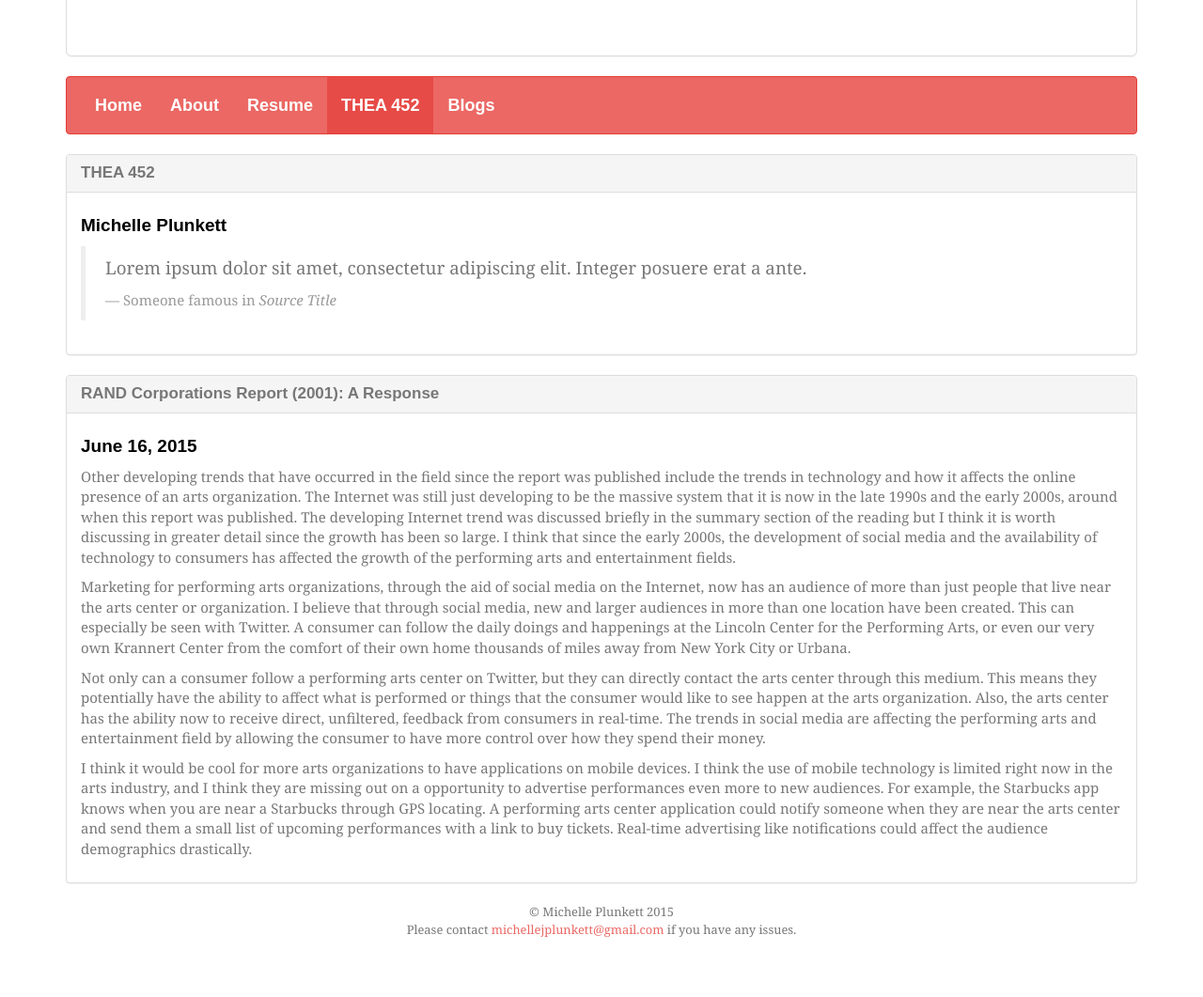
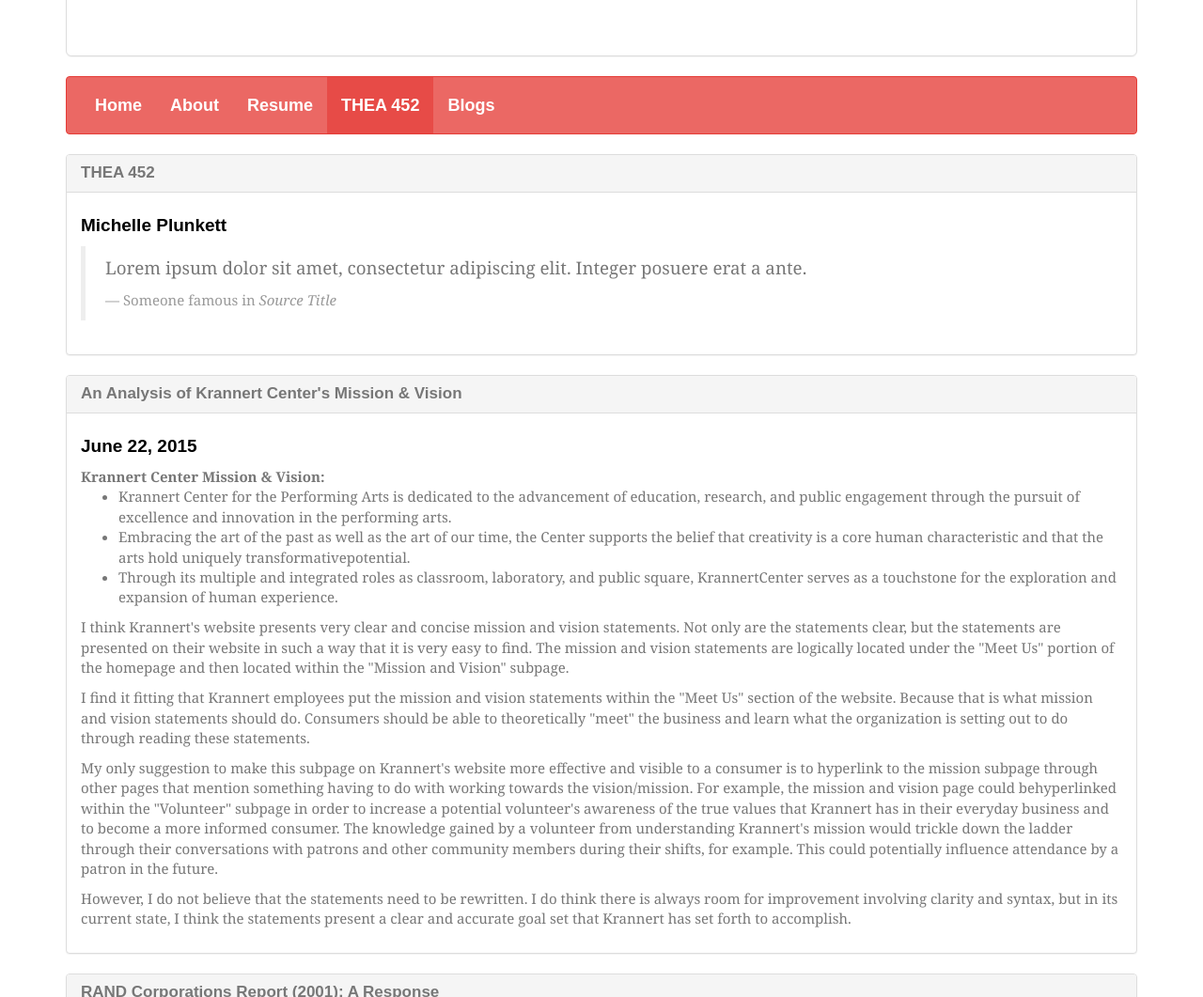
Before and after one commit to michelleplunkett/michelleplunkett.github.io, a Jekyll site: the page built from thea452.html, in a window 1280 px wide and 1400 px high, cut to the strip 339-1400 px from the top of the window. Shown: the whole strip at 94% size. Built offline with Jekyll 4.4.1, drawn with Linux system fonts in a browser that asks for light colours; nearby versions of some CDN libraries; some web fonts are replaced; Markdown is read by kramdown in place of the engine named in the settings.

Commit message:
Update thea452.html

```diff
--- a/thea452.html
+++ b/thea452.html
@@ -14,6 +14,26 @@
 			</div>
 
 			<div class="panel panel-default">
+				<div class="panel-heading"><h3 class="panel-title">An Analysis of Krannert Center's Mission & Vision</h3></div>
+					<div class="panel-body">
+						<h4>June 22, 2015</h4>
+							<b>Krannert Center Mission & Vision:</b>
+							<ul>
+								<li>Krannert Center for the Performing Arts is dedicated to the advancement of education, research, and public engagement through the pursuit of excellence and innovation in the performing arts.</li>
+								<li>Embracing the art of the past as well as the art of our time, the Center supports the belief that creativity is a core human characteristic and that the arts hold uniquely transformativepotential.</li>
+								<li>Through its multiple and integrated roles as classroom, laboratory, and public square, KrannertCenter serves as a touchstone for the exploration and expansion of human experience.</li>
+							</ul>
+							<p>I think Krannert's website presents very clear and concise mission and vision statements. Not only are the statements clear, but the statements are presented on their website in such a way that it is very easy to find. The mission and vision statements are logically located under the "Meet Us" portion of the homepage and then located within the "Mission and Vision" subpage.</p>
+
+							<p>I find it fitting that Krannert employees put the mission and vision statements within the "Meet Us" section of the website. Because that is what mission and vision statements should do. Consumers should be able to theoretically "meet" the business and learn what the organization is setting out to do through reading these statements.</p>
+
+							<p>My only suggestion to make this subpage on Krannert's website more effective and visible to a consumer is to hyperlink to the mission subpage through other pages that mention something having to do with working towards the vision/mission. For example, the mission and vision page could behyperlinked within the "Volunteer" subpage in order to increase a potential volunteer's awareness of the true values that Krannert has in their everyday business and to become a more informed consumer. The knowledge gained by a volunteer from understanding Krannert's mission would trickle down the ladder through their conversations with patrons and other community members during their shifts, for example. This could potentially influence attendance by a patron in the future.</p>
+
+							<p>However, I do not believe that the statements need to be rewritten. I do think there is always room for improvement involving clarity and syntax, but in its current state, I think the statements present a clear and accurate goal set that Krannert has set forth to accomplish.</p>
+					</div>
+			</div>
+
+			<div class="panel panel-default">
 				<div class="panel-heading"><h3 class="panel-title">RAND Corporations Report (2001): A Response</h3></div>
 					<div class="panel-body">
 						<h4>June 16, 2015</h4>
```
